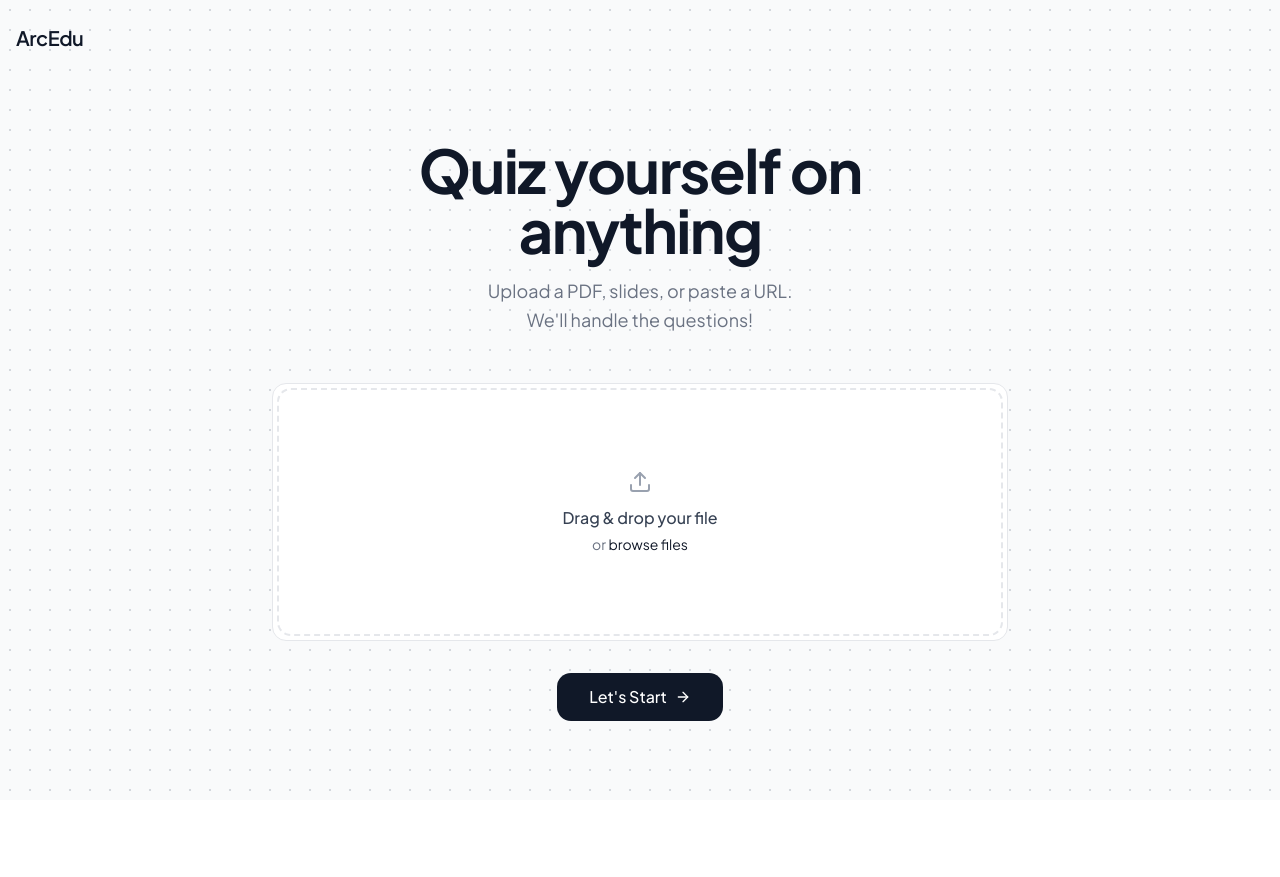
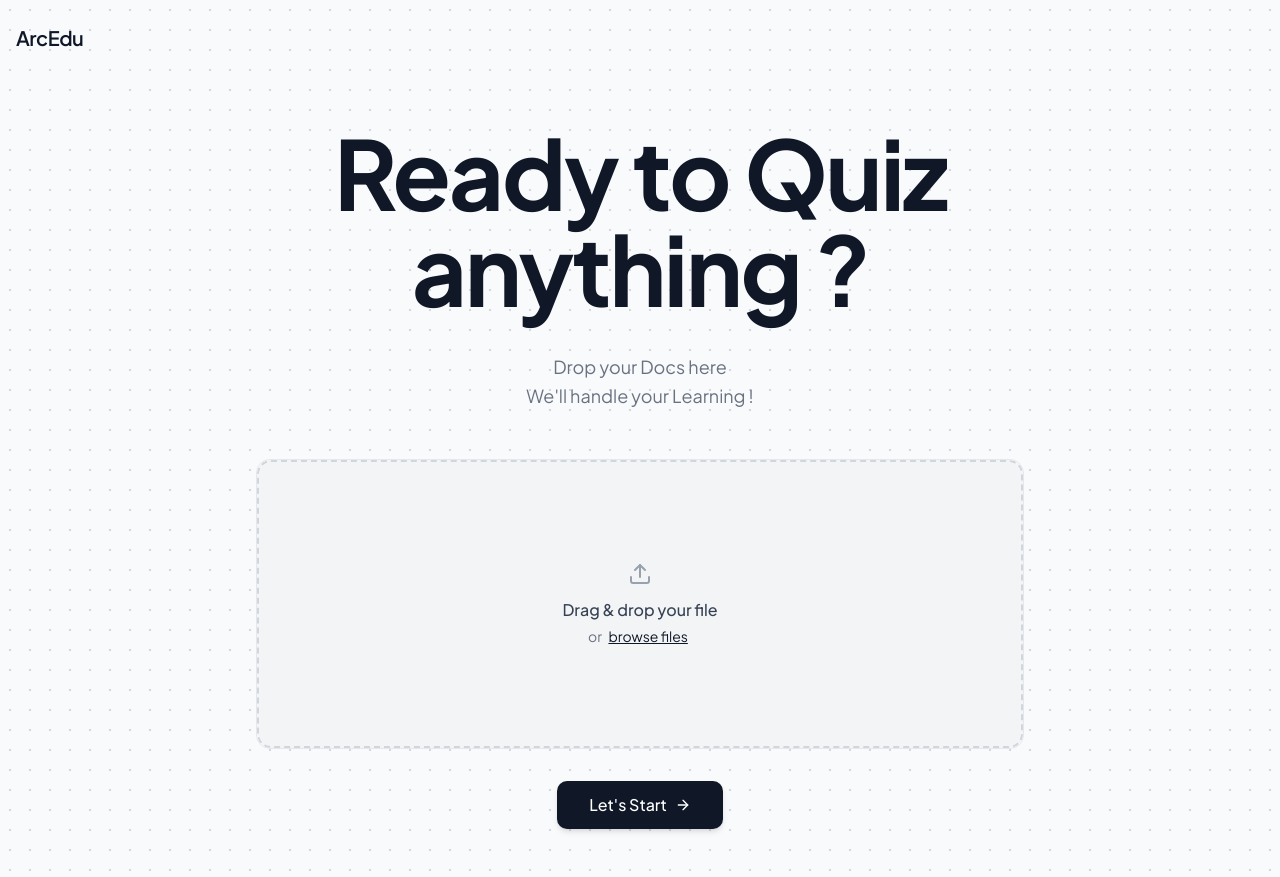
Before and after one commit to bharathajjarapu/ArcEdu, a Next.js app: page / in a window 1280 px wide. Before the commit the page ends 800 px from the top, so only its background shows below. Built offline with nearby package versions, Linux system fonts and the light colour scheme.

Commit message:
brand
Update branding

```diff
--- a/app/layout.tsx
+++ b/app/layout.tsx
@@ -9,7 +9,7 @@ const plusJakarta = Plus_Jakarta_Sans({ subsets: ["latin"], weight: ["400", "500
 
 export const metadata: Metadata = {
   title: "ArcEdu",
-  description: "Quiz yourself on anything",
+  description: "Upload. Generate. Ace it.",
 };
 
 export default function RootLayout({
--- a/components/screens/upload.tsx
+++ b/components/screens/upload.tsx
@@ -138,24 +138,25 @@ export function Upload({
   };
 
   return (
-    <div className="max-w-3xl mx-auto px-4 py-16">
+    <div className="min-h-[calc(100vh-10rem)] px-4 flex items-center justify-center">
+      <div className="w-full max-w-3xl py-12">
         <div className="text-center mb-12">
-        <h1 className="text-6xl font-bold tracking-tight text-gray-900 mb-4">
-          Quiz yourself on
+          <h1 className="text-8xl font-bold tracking-tight text-gray-900 mb-9">
+             Ready to Quiz
             <br />
-          anything
+            anything ?
           </h1>
           <p className="text-gray-500 text-lg leading-relaxed">
-          Upload a PDF, slides, or paste a URL.
+            Drop your Docs here
             <br />
-          We'll handle the questions!
+            We'll handle your Learning !
           </p>
         </div>
 
         {/* Upload Zone */}
-      <Card className="p-0 mb-0 bg-white border-gray-200 rounded-xl overflow-hidden">
+        <Card className="bg-white border-gray-200 rounded-xl overflow-hidden">
           <div
-          className="border-2 border-dashed border-gray-200 rounded-xl m-1 py-20 px-10 text-center hover:border-gray-300 transition-colors"
+            className="border-2 border-dashed border-gray-300 rounded-xl py-25 px-10 text-center bg-gray-100 hover:bg-gray-300/40 hover:border-gray-400 transition-colors"
             onDragOver={(e) => {
               e.preventDefault();
               e.currentTarget.classList.add("border-gray-400", "bg-gray-50");
@@ -183,7 +184,7 @@ export function Upload({
               or{" "}
               <button
                 onClick={() => document.getElementById("file-upload")?.click()}
-              className="text-gray-900 hover:text-gray-700"
+                className="px-1 underline text-gray-900 hover:text-gray-700"
               >
                 browse files
               </button>
@@ -239,7 +240,7 @@ export function Upload({
           <Button
             onClick={onContinueAction}
             disabled={isLoading}
-          className="bg-gray-900 hover:bg-gray-800 text-white h-12 px-8 rounded-xl text-base font-medium"
+            className="bg-gray-900 hover:bg-gray-800 text-white h-12 px-8 text-base font-medium shadow-md hover:shadow-lg transition-all active:scale-95"
           >
             {isLoading ? (
               <>
@@ -269,5 +270,6 @@ export function Upload({
           </div>
         )}
       </div>
+    </div>
   );
 }
--- a/hooks/screen.ts
+++ b/hooks/screen.ts
@@ -1,37 +1,37 @@
-import { useState, useEffect, useCallback } from "react";
+import { useState, useCallback, useSyncExternalStore } from "react";
 import type { Screen, Format, InputType } from "@/types";
 
 const validScreens: Screen[] = ["sessions", "upload", "format", "quiz", "flashcards", "results"];
 
-function getScreenFromHash(): Screen {
+function getScreenFromPath(): Screen {
     if (typeof window === "undefined") return "upload";
-    const hash = window.location.hash.slice(1);
-    return validScreens.includes(hash as Screen) ? (hash as Screen) : "upload";
+    const path = window.location.pathname.slice(1) || "upload";
+    return validScreens.includes(path as Screen) ? (path as Screen) : "upload";
+}
+
+let listeners: (() => void)[] = [];
+
+function subscribe(callback: () => void) {
+    if (typeof window === "undefined") return () => {};
+    listeners.push(callback);
+    window.addEventListener("popstate", callback);
+    return () => {
+        listeners = listeners.filter(l => l !== callback);
+        window.removeEventListener("popstate", callback);
+    };
+}
+
+function emitChange() {
+    listeners.forEach(l => l());
 }
 
 export function useScreen() {
-    const [screen, setScreenState] = useState<Screen>("upload");
+    const screen = useSyncExternalStore(subscribe, getScreenFromPath, () => "upload" as Screen);
 
-    // Sync screen to URL hash
     const setScreen = useCallback((newScreen: Screen) => {
-        setScreenState(newScreen);
-        if (typeof window !== "undefined") {
-            window.history.pushState(null, "", `#${newScreen}`);
-        }
-    }, []);
-
-    // Initialize from hash and listen for back/forward
-    useEffect(() => {
         if (typeof window === "undefined") return;
-
-        setScreenState(getScreenFromHash());
-
-        const handlePopState = () => {
-            setScreenState(getScreenFromHash());
-        };
-
-        window.addEventListener("popstate", handlePopState);
-        return () => window.removeEventListener("popstate", handlePopState);
+        window.history.pushState(null, "", `/${newScreen}`);
+        emitChange();
     }, []);
     const [isLoading, setIsLoading] = useState(false);
     const [error, setError] = useState<string | null>(null);
@@ -68,7 +68,6 @@ export function useScreen() {
         setIsLoading,
         error,
         setError,
-
         inputType,
         setInputType,
         promptText,
@@ -79,14 +78,12 @@ export function useScreen() {
         setCurrentLink,
         uploadedDocs,
         setUploadedDocs,
-
         selectedFormat,
         setSelectedFormat,
         numQuestions,
         setNumQuestions,
         topic,
         setTopic,
-
         reset
     };
 }
--- a/next.config.mjs
+++ b/next.config.mjs
@@ -3,6 +3,16 @@ const nextConfig = {
   images: {
     unoptimized: true,
   },
+  async rewrites() {
+    return [
+      { source: "/sessions", destination: "/" },
+      { source: "/upload", destination: "/" },
+      { source: "/format", destination: "/" },
+      { source: "/quiz", destination: "/" },
+      { source: "/flashcards", destination: "/" },
+      { source: "/results", destination: "/" },
+    ];
+  },
 };
 
 export default nextConfig;
```
Lines whose indentation alone changed are shown as unchanged.
